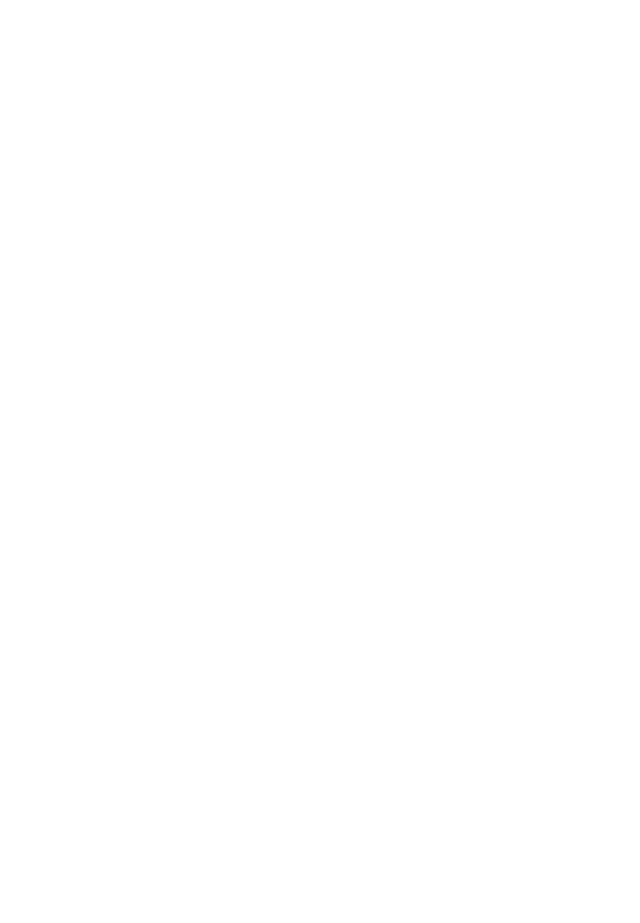
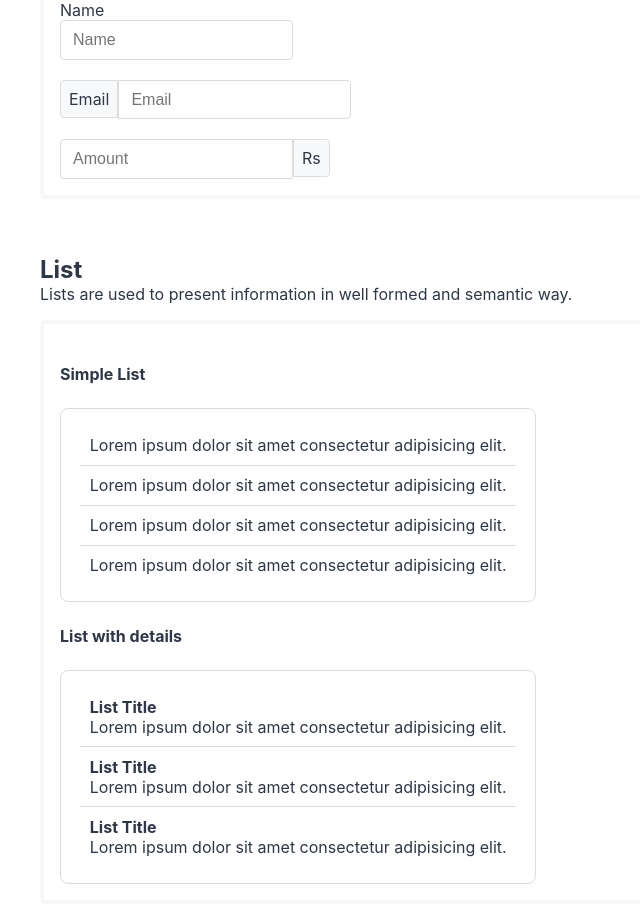
Before and after one commit to sreenidhi3/react-component-library, a React (Create React App) app: page / in a window 1280 px wide. Shown: the part 5160-6083 px from the top of the page, without its empty margins (0-640 px from the left). Before the commit the page ends 5067 px from the top, so only its background shows below. Built offline with nearby package versions, Linux system fonts and the light colour scheme.

Commit message:
added components: inputs, lists

```diff
--- a/src/App.css
+++ b/src/App.css
@@ -517,7 +517,7 @@ body {
   transition: max-height 0.2s ease-out;
 }
 
-/* ----------------------------------------------------NavBar------------------------------------ */
+/* -----------------------------------------------------------------------NavBar----------------------------------------------------------------- */
 
 .nav{
   height: 80px;
@@ -587,17 +587,83 @@ body {
 }
 
 
-/* ---------------------------------------------------------Callouts------------------------------------------------------------- */
+/* ----------------------------------------------------------------------Callouts--------------------------------------------------------------- */
 
 .callout{
   align-items: flex-start;
   padding: 0 1rem 0.7rem 1rem ;
-  border: 1px solid  rgb(153, 153, 153, 0.2);
+  border: 1px solid  #dcdcdd;
   border-radius: 3px;
   border-left: 4px solid cornflowerblue !important;
 }
 
+/* ----------------------------------------------------------------------Lists------------------------------------------------------------------- */
 
+.list{
+  margin: 0;
+  list-style-type: none;
+  padding: 1rem;
+  display: flex;
+  flex-direction: column;
+  align-items:flex-start;
+  border: 1px solid #dcdcdd;
+  border-radius: 0.5rem;
+}
+
+.list-item{
+  margin: 0 0.2rem;
+  padding: 0.6rem;
+  border-bottom: 1px solid #dcdcdd;
+}
+
+.list-item:last-child{
+  padding: 0.6rem;
+  border-bottom: 0;
+}
+
+/* -------------------------------------------------------------------Inputs--------------------------------------------------------------------- */
+
+.input-group{
+  margin: 0;
+  display: flex;
+  align-items: flex-start;
+  justify-content: flex-start;
+}
+.input{
+  margin: 0;
+  border: 0;
+  display: block;
+  font-size: 1rem;
+  padding: 0.433rem .75rem;
+  line-height: 1.5;
+  border: 1px solid #dcdcdd;
+  border-radius: 0.25rem;
+}
+
+.input-prepend{
+  border-radius: 0 .25rem 0.25rem 0;
+}
+
+.prepend{
+  margin: 0;
+  padding:0.5rem;
+  background: #f8f9fa;
+  border: 1px solid #dcdcdd;
+  border-radius: .25rem 0 0 0.25rem;
+}
+
+
+.input-append{
+  border-radius: .25rem 0 0 0.25rem ;
+}
+
+.append{
+  margin: 0;
+  padding:0.5rem;
+  background: #f8f9fa;
+  border: 1px solid #dcdcdd;
+  border-radius: 0 .25rem 0.25rem 0 ;
+}
 /* .App {
   text-align: center;
 }
--- a/src/App.js
+++ b/src/App.js
@@ -7,6 +7,9 @@ import {CardBlock} from './components/Cards';
 import {AccordionBlock} from './components/Accordion';
 import {NavBar} from './components/NavBar';
 import {CalloutBlock} from './components/Callouts';
+import {InputBlock} from './components/Inputs';
+import {ListBlock} from './components/Lists';
+
 function App() {
   return (
     <div>
@@ -18,6 +21,8 @@ function App() {
       <AccordionBlock/>
       <NavBar/>
       <CalloutBlock/>
+      <InputBlock/>
+      <ListBlock/>
     </div>
   );
 }
--- /dev/null
+++ b/src/components/Inputs.js
@@ -0,0 +1,26 @@
+import React from 'react';
+
+export const InputBlock =()=>{
+    return(
+        <section className="block">
+            <h1>Inputs</h1>
+            <p>Input is used to take input from user in a form</p>
+            <div className="component-container">
+                <div>
+                    <label for="input">Name</label>
+                    <input className="input" type="text" id="input" placeholder="Name"></input>
+                </div>
+                <br/>
+                <div className="input-group">
+                    <div className="prepend">Email</div>
+                    <input className="input input-prepend" type="text" placeholder="Email"></input>
+                </div>
+                <br/>
+                <div className="input-group">
+                    <input className="input input-append" type="text" placeholder="Amount"></input>
+                    <div className="append">Rs</div>
+                </div>
+            </div>
+        </section>
+        )
+}
--- /dev/null
+++ b/src/components/Lists.js
@@ -0,0 +1,63 @@
+import React from 'react';
+
+
+const ListRegular =()=>{
+    return(
+        <section>
+            <h4 className="secondary-heading">Simple List </h4>
+            <div className="flex">
+                <ul className="list">
+                    <li className="list-item">Lorem ipsum dolor sit amet consectetur adipisicing elit.</li>
+                    <li className="list-item">Lorem ipsum dolor sit amet consectetur adipisicing elit.</li>
+                    <li className="list-item">Lorem ipsum dolor sit amet consectetur adipisicing elit.</li>
+                    <li className="list-item">Lorem ipsum dolor sit amet consectetur adipisicing elit.</li>
+                </ul>
+            </div>
+        </section>
+        )
+}
+
+const ListDetailed=()=>{
+    return(
+        <section>
+            <h4 className="secondary-heading">List with details </h4>
+            <div className="flex">
+                <ul className="list">
+                    <li className="list-item">
+                        <h4 className="title">List Title</h4>
+                        <p className="desc">Lorem ipsum dolor sit amet consectetur adipisicing elit.</p>
+                    </li>
+                    <li className="list-item">
+                        <h4 className="title">List Title</h4>
+                        <p className="desc">Lorem ipsum dolor sit amet consectetur adipisicing elit.</p>
+                    </li>
+                    <li className="list-item">
+                        <h4 className="title">List Title</h4>
+                        <p className="desc">Lorem ipsum dolor sit amet consectetur adipisicing elit.</p>
+                    </li>
+                </ul>
+            </div>
+        </section>
+    )
+}
+
+export const ListBlock =()=>{
+    return(
+        <section className="block">
+            <h1>List</h1>
+            <p>Lists are used to present information in well formed and semantic way. </p>
+            <div className="component-container">
+                <ListRegular/>
+
+                <ListDetailed/>
+            </div>
+        </section>
+        )
+}
+
+{/* <li class="list-item">
+<h3 class="title">TODO</h3>
+<h3 class="desc">TODOs is a mini ReactJS app that maintains your tasks and helps you lead a organised life.</h3>
+<div><a class="btn" target="_blank" href="https://zy9tm.csb.app/">Demo  <i class="fa fa-external-link"></i></a></div>
+<div class="line">
+</li> */}
```
